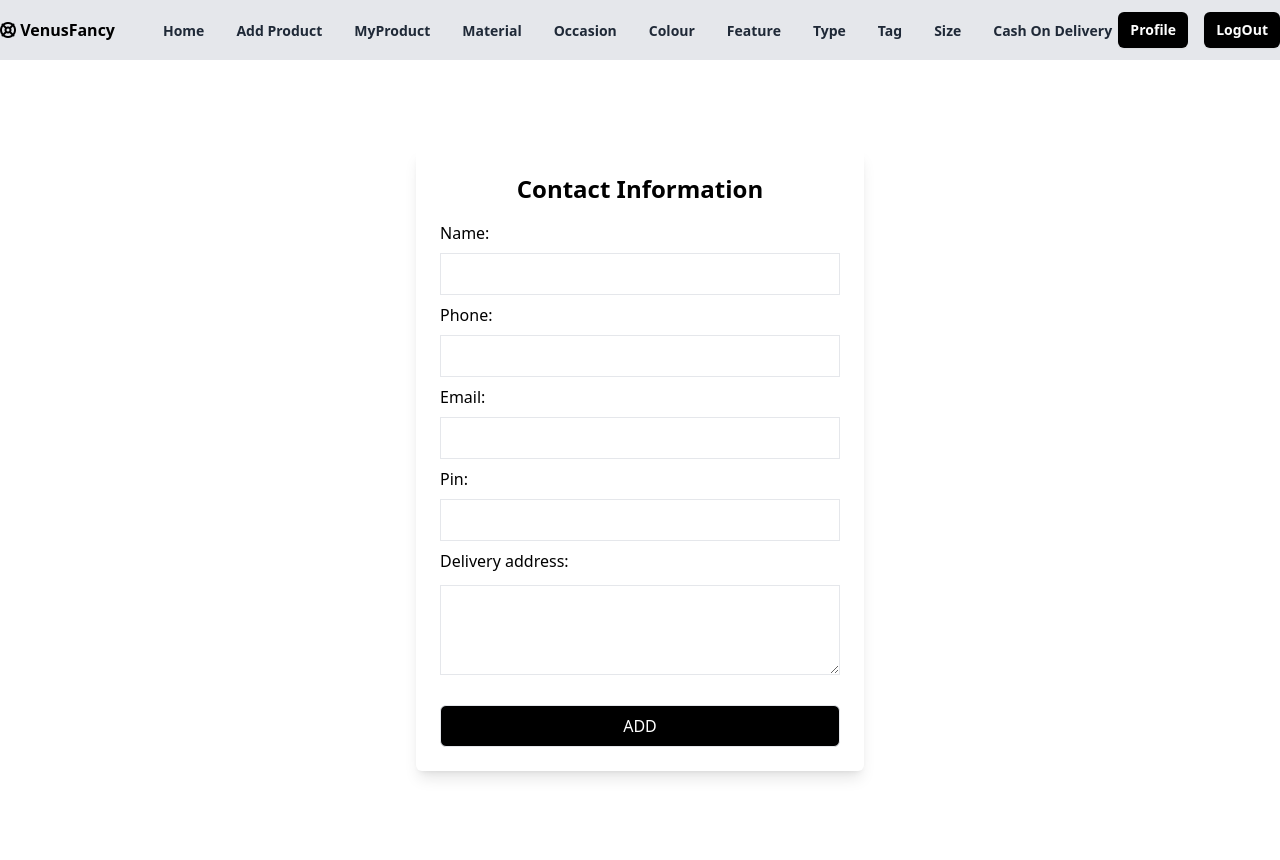
After one commit to akther69/venus-fancy, a Django app: page /address/add/ in a window 1280 px wide. The commit adds this page. Run offline with Django 5.2, Linux system fonts and the light colour scheme; a user stored in the database is signed in; data comes from the database, SQL or seed files in the repository; both versions use the stored data as it was after the commit; some libraries are stand-ins or nearby versions.

Commit message:
added address choice

```diff
--- a/VenusFancy/urls.py
+++ b/VenusFancy/urls.py
@@ -27,13 +27,10 @@ urlpatterns = [
     path("index/",views.IndexView.as_view(),name="index"),
     path("profile/<int:pk>/change/",views.UserProfileUpdateView.as_view(),name="profile-edit"),
     path("product/add/",views.ProductCreateView.as_view(),name="product-add"),
-    # path("product/variant/add/",views.ProductVarientCreateView.as_view(),name="product-variant-add"),
     path("product/<int:pk>/detail/",views.ProductDetailView.as_view(),name="product-detail"),
     path("myproduct/all/",views.MyProductListView.as_view(),name="myproduct"),
     path("myproduct/<int:pk>/remove/",views.MyProductDeleteView.as_view(),name="myproduct-delete"),
     path("product/cart/<int:product_id>/add/",views.AddToCartView.as_view(), name="addtocart"),
-    # path('cart/add/<int:product_variant_id>/',views.CartAddView.as_view(), name='add_to_cart'),
-    # path('add-to-cart/',views.AddToCartView.as_view(), name='add-to-cart'),
     path("product/cartitems/",views.MyCartItemView.as_view(), name="mycartitems"),
     path("product/cartitems/<int:pk>/remove/",views.MyCartItemsDeleteView.as_view(), name="mycartitems-remove"),
     path("customer/details/",views.AddressView.as_view(), name="address"),
@@ -76,7 +73,11 @@ urlpatterns = [
     path("size/<int:pk>/remove/",views.SizeDeleteView.as_view(),name="size-delete"),
     path("product/change/<int:pk>/",views.ProductUpdateView.as_view(),name="product-edit"),
     path("cashondelivery/all/",views.CashOnDeliveryOrderListView.as_view(),name="admin-order"),
-    path("payment/done/<int:pk>/",views.PaymentDoneView.as_view(),name="payment-done")
+    path("payment/done/<int:pk>/",views.PaymentDoneView.as_view(),name="payment-done"),
+    path("address/add/",views.AddressCreateView.as_view(),name="address-add"),
+    path("address/store/edit/<int:pk>",views.AddressStoreEditView.as_view(),name="address-store-edit"),
+    path("address/store/remove/<int:pk>",views.AddressStoreDeleteView.as_view(),name="address-store-delete")
+
 
 
 ]+ static(settings.MEDIA_URL, document_root=settings.MEDIA_ROOT)
--- a/myfancy/forms.py
+++ b/myfancy/forms.py
@@ -4,7 +4,7 @@ from django.contrib.auth.forms import UserCreationForm
 
 from django.contrib.auth.models import User
 
-from myfancy.models import UserProfile,Product,ProductVariant,Address,Reviews,Material,Occasion,Colour,Feature,Type,Tag,Size
+from myfancy.models import UserProfile,Product,ProductVariant,Address,Reviews,Material,Occasion,Colour,Feature,Type,Tag,Size,AddressStore
 
 from django.forms import inlineformset_factory
 
@@ -206,3 +206,19 @@ class SizeForm(forms.ModelForm):
 
             "name":forms.TextInput(attrs={"class":"w-full border my-3 p-2"})
         }
+
+class AddressAddForm(forms.ModelForm):
+
+    class Meta:
+
+        model=AddressStore
+
+        fields=["name","phone","email","pin","delivery_address"]
+
+        widgets={
+            "name":forms.TextInput(attrs={"class":"w-full border my-2 p-2"}),
+            "phone":forms.NumberInput(attrs={"class":"w-full border my-2 p-2"}),
+            "email":forms.EmailInput(attrs={"class":"w-full border my-2 p-2"}),
+            "pin":forms.NumberInput(attrs={"class":"w-full border my-2 p-2"}),
+            "delivery_address":forms.Textarea(attrs={"class":"w-full border my-3 p-2","rows":3})
+        }
--- a/myfancy/models.py
+++ b/myfancy/models.py
@@ -339,3 +339,24 @@ def create_basket(sender,instance,created,*args, **kwargs):
         Cart.objects.create(owner=instance)
 
 post_save.connect(sender=User,receiver=create_basket)
+
+
+class AddressStore(models.Model):
+
+    user_object = models.ForeignKey(User, on_delete=models.CASCADE)
+
+    name=models.CharField(max_length=200)
+
+    phone = models.IntegerField()
+
+    email = models.EmailField()
+
+    pin = models.IntegerField()
+
+    delivery_address = models.TextField()
+
+    created_date = models.DateTimeField(auto_now_add=True)
+
+    updated_date = models.DateTimeField(auto_now=True)
+
+    is_active = models.BooleanField(default=True)
--- /dev/null
+++ b/myfancy/templates/shop/address_add.html
@@ -0,0 +1,13 @@
+{% extends "shop/base.html" %}
+{% block main_block %}
+    <div class="container flex justify-center items-center min-h-screen">
+        <div class="w-full max-w-md shadow-lg p-6 rounded-md bg-white">
+            <form action="" method="post">
+                {% csrf_token %}
+                <h1 class="text-center text-2xl font-bold mb-4">Contact Information</h1>
+                {{ form }}
+                <button type="submit" class="rounded-md border p-2 bg-black text-white mt-3 w-full">ADD</button>
+            </form>
+        </div>
+    </div>
+{% endblock %}
--- a/myfancy/templates/shop/index.html
+++ b/myfancy/templates/shop/index.html
@@ -9,13 +9,13 @@
 <div class="flex justify-center">
   <form method="post" action="">
       {% csrf_token %}
-  <select name="type" id="type" class="border rounded p-2" required>
-      <option value="" disabled selected>Select a type</option>
+      <select name="type" class="border rounded p-2" required onchange="this.form.submit()">
+        <option value="" disabled {% if selected_type is None %}selected{% endif %}>Select a type</option>
+          <option value="all">All Products</option>
           {% for type in types %}
               <option value="{{ type.id }}">{{ type.name }}</option>
           {% endfor %}
       </select>
-  <button type="submit" class="ml-4 rounded-md bg-black text-white px-3 py-2">Show Products</button>
   </form>
 </div>
 
--- a/myfancy/views.py
+++ b/myfancy/views.py
@@ -2,11 +2,11 @@ from django.shortcuts import render,redirect
 
 from django.views.generic import View,UpdateView,CreateView,DetailView,FormView,ListView
 
-from myfancy.forms import SignUpForm,SignInForm,UserProfileForm,ProductForm,ProductVariantForm,AddressForm,ReviewForm,MaterialForm,OccasionForm,ColourForm,FeatureForm,TypeForm,TagForm,SizeForm
+from myfancy.forms import SignUpForm,SignInForm,UserProfileForm,ProductForm,ProductVariantForm,AddressForm,ReviewForm,MaterialForm,OccasionForm,ColourForm,FeatureForm,TypeForm,TagForm,SizeForm,AddressAddForm
 
 from django.contrib.auth import authenticate,login,logout
 
-from myfancy.models import Product,UserProfile,ProductVariant,Cart_items,Orders,Address,Reviews,Material,Occasion,Colour,Feature,Type,Tag,Size,Cart
+from myfancy.models import Product,UserProfile,ProductVariant,Cart_items,Orders,Address,Reviews,Material,Occasion,Colour,Feature,Type,Tag,Size,Cart,AddressStore
 
 from django.urls import reverse_lazy
 
@@ -112,7 +112,13 @@ class IndexView(View):
 
         types = Type.objects.all()  # Fetch all types for the dropdown again
 
-        products = Product.objects.filter(type_object__id=selected_type_id)
+        if selected_type_id=='all':
+
+            products=Product.objects.all()
+
+        else:
+
+            products = Product.objects.filter(type_object__id=selected_type_id)
 
         return render(request, "shop/index.html", {"types": types, "products": products})
 
@@ -404,53 +410,91 @@ class MyCartItemsDeleteView(View):
 
 class AddressView(View):
 
-    def get(self,request,*args, **kwargs):
+    def get(self, request, *args, **kwargs):
 
-        form_instance=AddressForm()
+        form_instance = AddressForm()
 
-        return render(request,"shop/address.html",{"form":form_instance})
+        qs = AddressStore.objects.all()
 
-    def post(self,request,*args, **kwargs):
+        return render(request, "shop/address.html", {"form": form_instance, "address": qs})
 
-        form_instance=AddressForm(request.POST)
 
-        if form_instance.is_valid():
 
-            form_instance.instance.user_object=request.user
+    def post(self, request, *args, **kwargs):
 
-            address_instance=form_instance.save()
+        form_instance = AddressForm(request.POST)
+
+        selected_address_id = request.POST.get('selected_address_id')
+
+        if selected_address_id:
+
+            # Populate the form with the selected address data
+
+            selected_address = AddressStore.objects.get(id=selected_address_id)
+
+            form_instance = AddressForm(initial={
+
+                'name': selected_address.name,
+
+                'phone': selected_address.phone,
+
+                'email': selected_address.email,
+
+                'pin': selected_address.pin,
+
+                'delivery_address': selected_address.delivery_address,
+
+            })
+
+        # Handle form submission (order creation, etc.)
+
+        elif form_instance.is_valid():
+
+            form_instance.instance.user_object = request.user
+
+            address_instance = form_instance.save()
 
             request.session['address_id'] = address_instance.id
 
-            if form_instance.instance.payment_method=="cash_on_delivery":
 
-                cart_items=request.user.basket.basket_items.filter(is_order_placed=False)
 
-                qs = Orders.objects.create(
+            if form_instance.instance.payment_method == "cash_on_delivery":
+
+                cart_items = request.user.basket.basket_items.filter(is_order_placed=False)
+
+                order = Orders.objects.create(
 
                     user_object=request.user,
 
-                    address_object=address_instance,  # Save the actual address object
+                    address_object=address_instance,
 
-                    is_paid=False,  # Assuming payment hasn't been made yet
+                    is_paid=False,
 
                     total=request.user.basket.cart_total
+
                 )
 
-                # Assign the cart items to the order
-                qs.cart_items_object.set(cart_items)
+                order.cart_items_object.set(cart_items)
 
                 for ci in cart_items:
 
-                    ci.is_order_placed=True
+                    ci.is_order_placed = True
 
                     ci.save()
 
-                return render(request,"shop/cash_on_delivery.html",{"order":qs})
+                return render(request, "shop/cash_on_delivery.html", {"order": order})
+
+
 
             return redirect("online-payment")
 
-        return render(request,"shop/checkout.html",{"form":form_instance})
+        # Render the template with form errors or pre-filled form
+
+        qs = AddressStore.objects.all()
+
+        return render(request, "shop/address.html", {"form": form_instance, "address": qs})
+
+
 
 
 @method_decorator(signin_required,name="dispatch")
@@ -1143,3 +1187,49 @@ class PaymentDoneView(View):
         order.save()
 
         return redirect("admin-order")
+
+
+@method_decorator(signin_required,name="dispatch")
+class AddressCreateView(View):
+
+    def get(self,request,*args, **kwargs):
+
+        form_instance=AddressAddForm()
+
+        return render(request,"shop/address_add.html",{"form":form_instance})
+
+    def post(self,request,*args, **kwargs):
+
+        form_instance=AddressAddForm(request.POST)
+
+        if form_instance.is_valid():
+
+            form_instance.instance.user_object=request.user
+
+            form_instance.save()
+
+            return redirect("address")
+
+        return render(request,"shop/address_add.html",{"form":form_instance})
+
+@method_decorator(signin_required,name="dispatch")
+class AddressStoreEditView(UpdateView):
+
+    model=AddressStore
+
+    form_class=AddressAddForm
+
+    template_name="shop/address_store_edit.html"
+
+    success_url=reverse_lazy("address")
+
+@method_decorator(signin_required,name="dispatch")
+class AddressStoreDeleteView(View):
+
+    def get(self,request,*args, **kwargs):
+
+        id=kwargs.get("pk")
+
+        AddressStore.objects.get(id=id).delete()
+
+        return redirect("address")
```
Also changed, not shown: myfancy/templates/shop/address.html (+58 -11 lines), myfancy/templates/shop/address_store_edit.html (added, +13 -0 lines), db.sqlite3, myfancy/migrations/0004_addressstore.py (added), myfancy/migrations/0005_remove_addressstore_address_store_object.py (added). Lines whose indentation alone changed are shown as unchanged.
